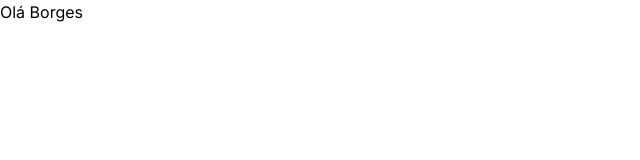
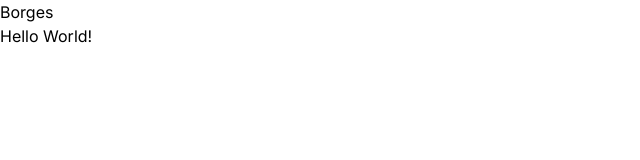
Before and after one commit to BorgesAbraao10/Ecomerce-Next, a Next.js app in the folder devstore/: page / in a window 1280 px wide. Shown: the top 160 px of the page, without its empty margins (0-640 px from the left). Built offline with nearby package versions, Linux system fonts and the light colour scheme.

Commit message:
Last update

```diff
--- /dev/null
+++ b/devstore/src/app/(store)/(home)/loading.tsx
@@ -0,0 +1,3 @@
+export default function HomeLoading() {
+  return <p>Carregando...</p>
+}
--- /dev/null
+++ b/devstore/src/app/(store)/(home)/page.tsx
@@ -0,0 +1,4 @@
+export default async function Home() {
+  await new Promise((resolve) => setTimeout(resolve, 2000));
+  return <h1>Hello World!</h1>;
+}
--- /dev/null
+++ b/devstore/src/app/(store)/layout.tsx
@@ -0,0 +1,10 @@
+import { ReactNode } from "react";
+
+export default function StoreLayout({ children }: { children: ReactNode }) {
+  return (
+    <div>
+      <p>Borges</p>
+      {children}
+    </div>
+  );
+}
--- /dev/null
+++ b/devstore/src/app/(store)/search/loading.tsx
@@ -0,0 +1,3 @@
+export default function SearchLoading() {
+  return <p>Carregando busca...</p>
+}
--- /dev/null
+++ b/devstore/src/app/(store)/search/page.tsx
@@ -0,0 +1,4 @@
+export default async function Search() {
+  await new Promise((resolve) => setTimeout(resolve, 2000));
+  return <h1>Search</h1>;
+}
--- a/devstore/src/app/page.tsx
+++ /dev/null
@@ -1,3 +0,0 @@
-export default function Home() {
-  return <h1>Olá Borges</h1>;
-}
--- /dev/null
+++ b/devstore/src/components/header.tsx
@@ -0,0 +1,11 @@
+import { Header } from "@/components/header";
+import { ReactNode } from "react";
+
+export default function StoreLayout({ children }: { children: ReactNode }) {
+  return (
+    <div>
+      <Header />
+      {children}
+    </div>
+  );
+}
```
Also changed, not shown: devstore/src/app/icon.png, devstore/src/app/search/page.tsx (deleted).
